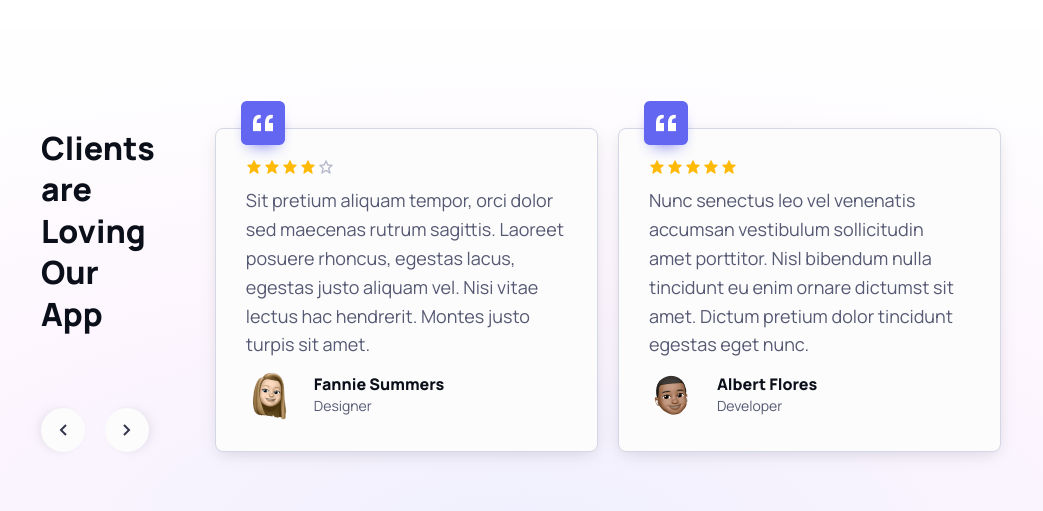
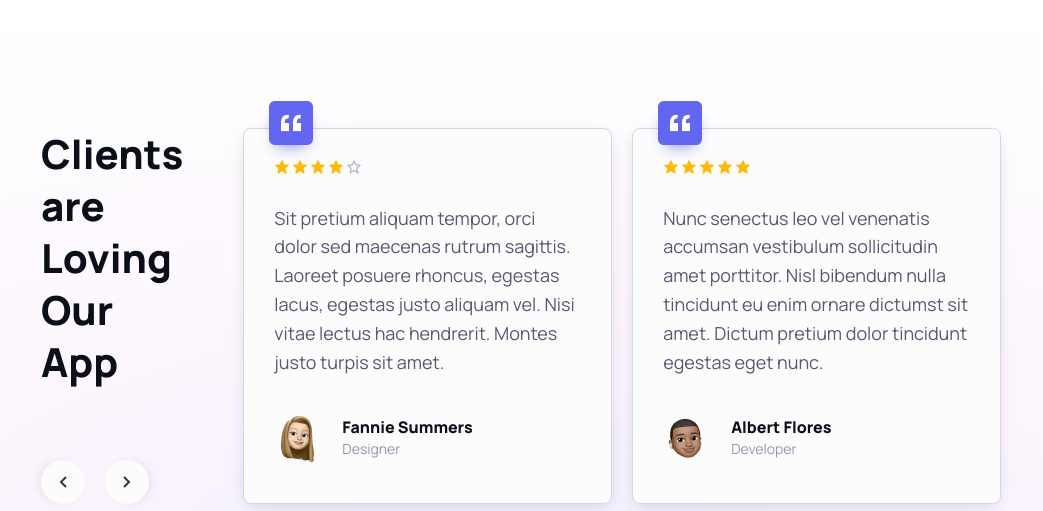
Before and after one commit to KimmoKAhola/Silicon-Kimmo-Ahola, a React (Vite) app: page / in a window 1280 px wide. Shown: the part 4200-4711 px from the top of the page, without its empty margins (119-1162 px from the left). Built offline with nearby package versions, Linux system fonts and the light colour scheme.

Commit message:
fixed naming in Testimonials.jsx

```diff
--- a/src/css/main.css
+++ b/src/css/main.css
@@ -1399,28 +1399,28 @@ input:focus {
   }
 }
 
-#testimonial-buttons {
+#testimonial-arrow-buttons {
   display: flex;
   gap: 20px;
 }
 @media (max-width: 1199px) {
-  #testimonial-buttons {
+  #testimonial-arrow-buttons {
     justify-content: center;
     gap: 100px;
   }
 }
 @media (max-width: 991px) {
-  #testimonial-buttons {
+  #testimonial-arrow-buttons {
     padding-bottom: 50px;
   }
 }
 
-#card {
+#testimonial-cards {
   display: flex;
   gap: 20px;
 }
 @media (max-width: 767px) {
-  #card {
+  #testimonial-cards {
     flex-direction: column;
     gap: 50px;
   }
@@ -1438,6 +1438,7 @@ input:focus {
   gap: 10px;
 }
 .testimonial-card p {
+  color: #565973;
   max-width: 350px;
 }
 
@@ -1455,6 +1456,9 @@ input:focus {
 .testimonial-author img {
   height: 48px;
   width: 48px;
+}
+.testimonial-author p {
+  color: #9397AD;
 }
 
 .news-card {
--- a/src/css/scss/sections/home/components/_testimonials.scss
+++ b/src/css/scss/sections/home/components/_testimonials.scss
@@ -42,7 +42,7 @@
   }
 }
 
-#testimonial-buttons {
+#testimonial-arrow-buttons {
   display: flex;
   gap: 20px;
   @include xl{
@@ -54,7 +54,7 @@
   }
 }
 
-#card {
+#testimonial-cards {
   display: flex;
   gap: 20px;
   @include md{
@@ -75,6 +75,7 @@
   gap: 10px;
 
   p {
+    color: $gray-700;
     max-width: 350px;
   }
 }
@@ -94,4 +95,7 @@
     height: 48px;
     width: 48px;
   }
+  p{
+    color: $gray-600;
+  }
 }
--- a/src/views/sections/home/Testimonials.jsx
+++ b/src/views/sections/home/Testimonials.jsx
@@ -1,10 +1,29 @@
 import React from 'react'
-import Quotes from '../../../images/icons/quotes.png'
-import Author1 from '../../../images/blobs/fannie-summers.png'
-import Author2 from '../../../images/blobs/albert-flores.png'
-import Stars1 from '../../../images/icons/rating-1.png'
-import Stars2 from '../../../images/icons/rating-2.png'
+import QuoteIcon from '../../../images/icons/quotes.png'
+import QuoteAuthor_1 from '../../../images/blobs/fannie-summers.png'
+import QuoteAuthor_2 from '../../../images/blobs/albert-flores.png'
+import StarRating_1 from '../../../images/icons/rating-1.png'
+import StarRating_2 from '../../../images/icons/rating-2.png'
 import ArrowButton from "../global/ArrowButton.jsx";
+
+const cardInfo = [
+    {
+        body: "Sit pretium aliquam tempor, orci dolor sed maecenas rutrum sagittis.\n" +
+            "                Laoreet\n" +
+            "                posuere rhoncus, egestas lacus, egestas justo aliquam vel. Nisi vitae lectus hac hendrerit. " +
+            "Montes justo\n" +
+            "                turpis\n" +
+            "                sit amet.",
+        author: "Fannie Summers",
+        title: "Designer"
+    },
+    {
+        body: "Nunc senectus leo vel venenatis accumsan vestibulum sollicitudin amet porttitor. " +
+            "Nisl bibendum nulla tincidunt eu enim ornare dictumst sit amet. Dictum pretium dolor tincidunt egestas eget nunc.",
+        author: "Albert Flores",
+        title: "Developer"
+    }
+]
 
 const Testimonials = () => {
     return (
@@ -12,8 +31,8 @@ const Testimonials = () => {
             <div className="container">
                 <div id="testimonials">
                     <div id="testimonials-left-column">
-                        <h2>Clients are Loving Our App</h2>
-                        <div id="testimonial-buttons">
+                        <h1>Clients are Loving Our App</h1>
+                        <div id="testimonial-arrow-buttons">
                             <ArrowButton direction="left"/>
                             <ArrowButton direction="right"/>
                         </div>
@@ -27,37 +46,31 @@ const Testimonials = () => {
 
 const TestimonialCard = () => {
     return (
-        <div id="card">
+        <div id="testimonial-cards">
             <div className="testimonial-card">
-                <img className="card-quote-icon" src={Quotes} alt="TODO"/>
-                <img src={Stars1} alt="TODO"/>
-                <p className="text-lg">Sit pretium aliquam tempor, orci dolor sed maecenas rutrum sagittis.
-                Laoreet
-                posuere rhoncus, egestas lacus, egestas justo aliquam vel. Nisi vitae lectus hac hendrerit. Montes justo
-                turpis
-                sit amet.</p>
+                <img className="card-quote-icon" src={QuoteIcon} alt="quote icon"/>
+                <img src={StarRating_1} alt="4 star rating"/>
+                <p className="text-lg">{cardInfo[0].body}</p>
                 <div className="testimonial-author">
-                    <img src={Author1} alt="TODO"/>
-                    <div>
-                        <h6>Fannie Summers</h6>
-                        <p className="text-s">Designer</p>
-                    </div>
+                    <img src={QuoteAuthor_1} alt="author"/>
+                    <span>
+                        <h6>{cardInfo[0].author}</h6>
+                        <p className="text-s">{cardInfo[0].title}</p>
+                    </span>
                 </div>
             </div>
 
 
             <div className="testimonial-card">
-                <img className="card-quote-icon" src={Quotes} alt="TODO"/>
-                <img src={Stars2} alt="TODO"/>
-                <p className="text-lg">Nunc senectus leo vel venenatis accumsan vestibulum sollicitudin amet
-                    porttitor. Nisl bibendum nulla tincidunt eu enim ornare dictumst sit amet. Dictum pretium dolor
-                    tincidunt egestas eget nunc.</p>
+                <img className="card-quote-icon" src={QuoteIcon} alt="quote icon"/>
+                <img src={StarRating_2} alt="5 star rating"/>
+                <p className="text-lg">{cardInfo[1].body}</p>
                 <div className="testimonial-author">
-                    <img src={Author2} alt="TODO"/>
-                    <div>
-                        <h6>Albert Flores</h6>
-                        <p className="text-s">Developer</p>
-                    </div>
+                    <img src={QuoteAuthor_2} alt="author"/>
+                    <span>
+                        <h6>{cardInfo[1].author}</h6>
+                        <p className="text-s">{cardInfo[1].title}</p>
+                    </span>
                 </div>
             </div>
 
```
Also changed, not shown: 1 other file (tests, documents, lock files or other folders).
